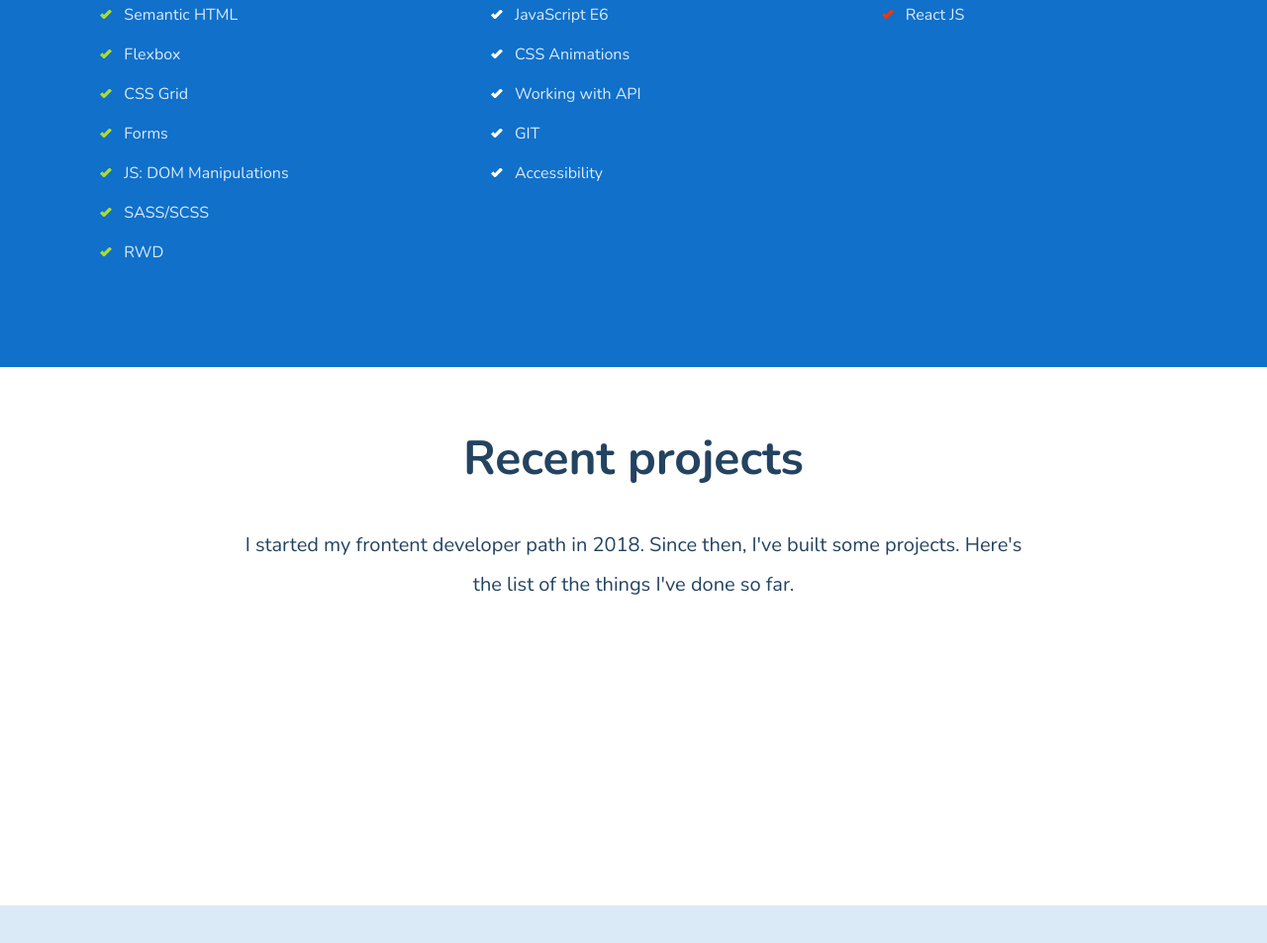
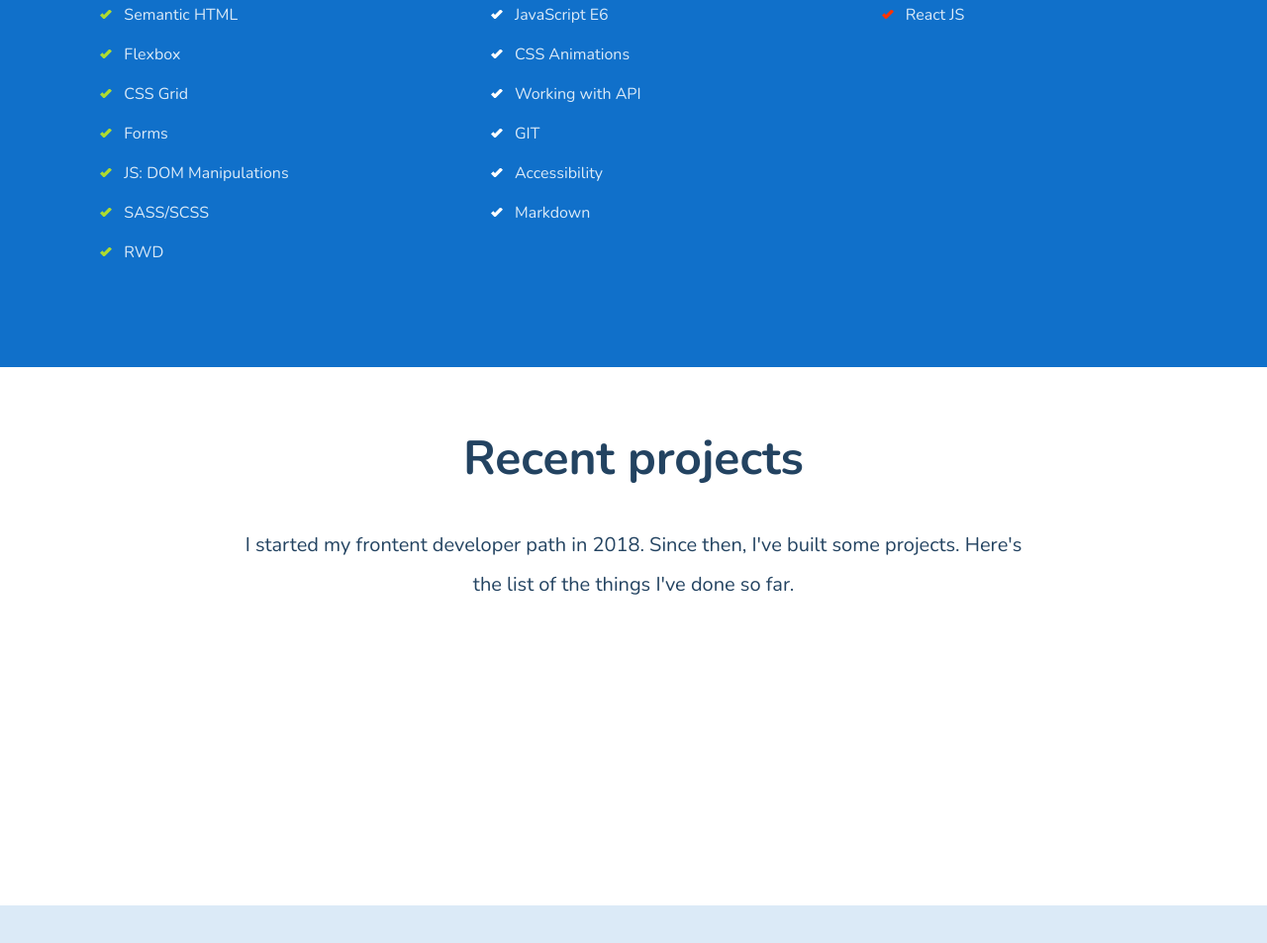
Before and after one commit to damiaNR10/damiaNR10.github.io, a website built with webpack: page src/pages/index.html in a window 1280 px wide. Shown: the part 1172-2125 px from the top of the page at 99% size. Built offline with nearby package versions, Linux system fonts and the light colour scheme; no server answers.

Commit message:
Skills updated: Markdown

```diff
--- a/src/pages/index.html
+++ b/src/pages/index.html
@@ -55,6 +55,7 @@
               <li class="skills-list__item">Working with API</li>
               <li class="skills-list__item">GIT</li>
               <li class="skills-list__item">Accessibility</li>
+              <li class="skills-list__item">Markdown</li>
             </ul>
           </article>
           <article class="skills-article">
```
